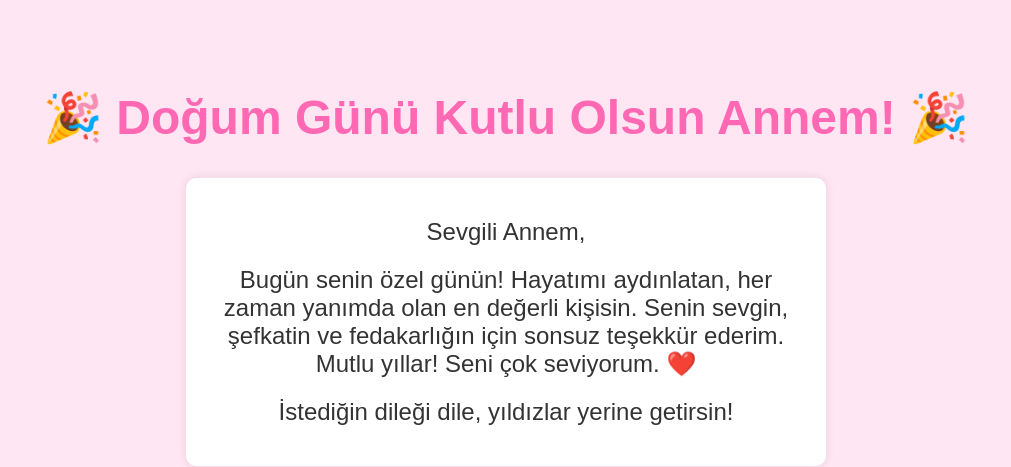
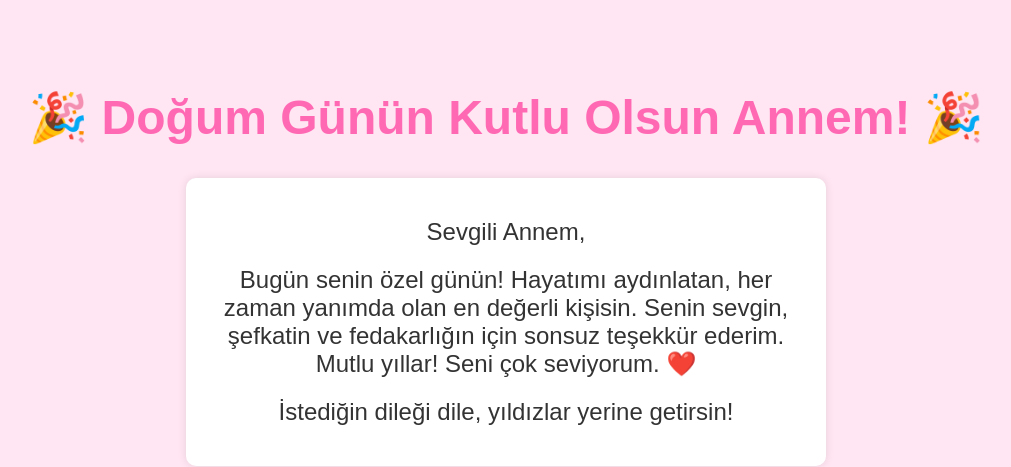
Before and after one commit to Umut-hub77/dogumgunu, a plain HTML site: page index.html in a window 1280 px wide. Shown: the top 467 px of the page, without its empty margins (134-1145 px from the left). Drawn offline with Linux system fonts and the light colour scheme.

Commit message:
Update birthday message for mom in index.html

```diff
--- a/index.html
+++ b/index.html
@@ -7,7 +7,7 @@
     <link rel="stylesheet" href="styles.css"> <!-- CSS dosyasını bağla -->
 </head>
 <body>
-    <h1>🎉 Doğum Günü Kutlu Olsun Annem! 🎉</h1>
+    <h1>🎉 Doğum Günün Kutlu Olsun Annem! 🎉</h1>
 
     <div class="message">
         <p>Sevgili Annem,</p>
```
